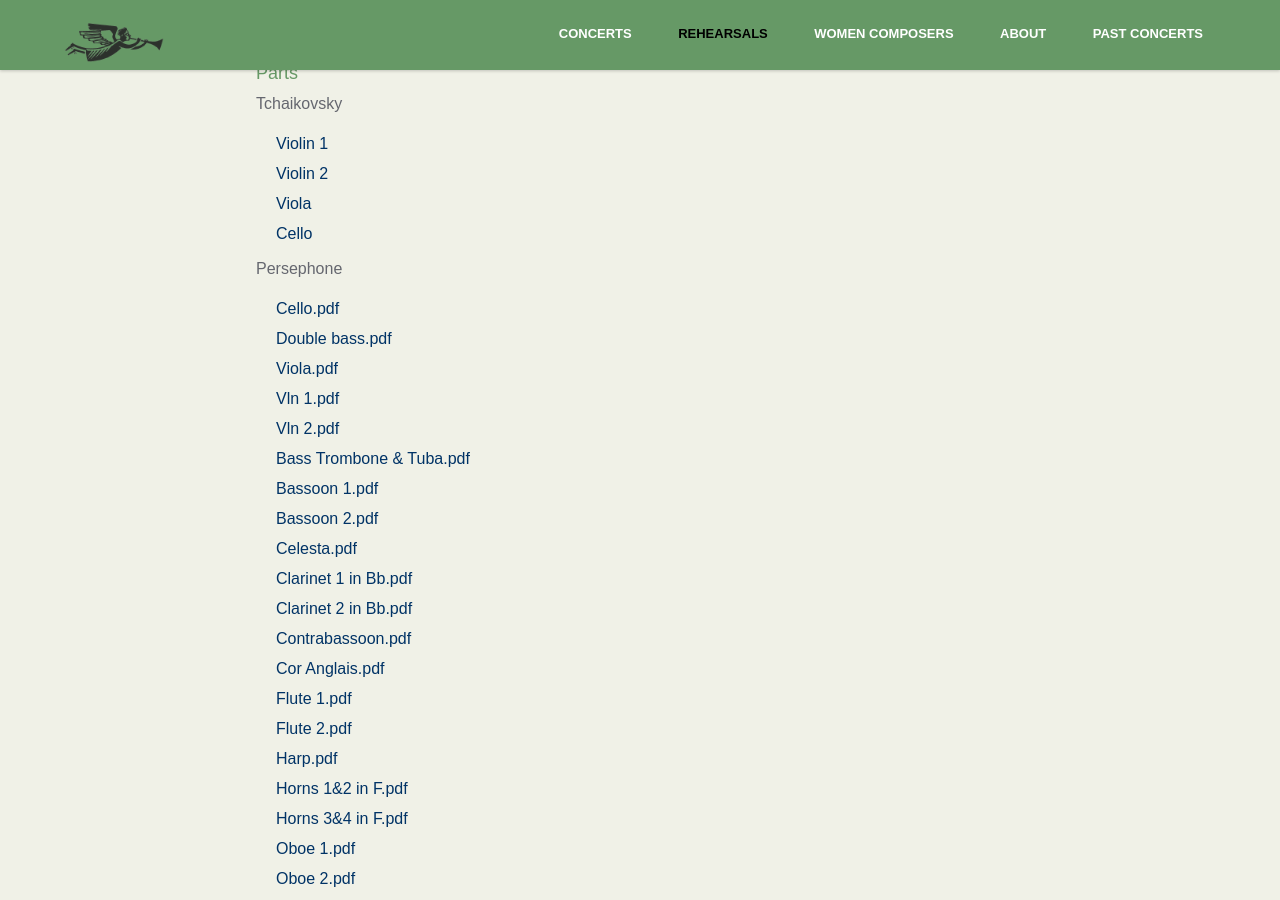
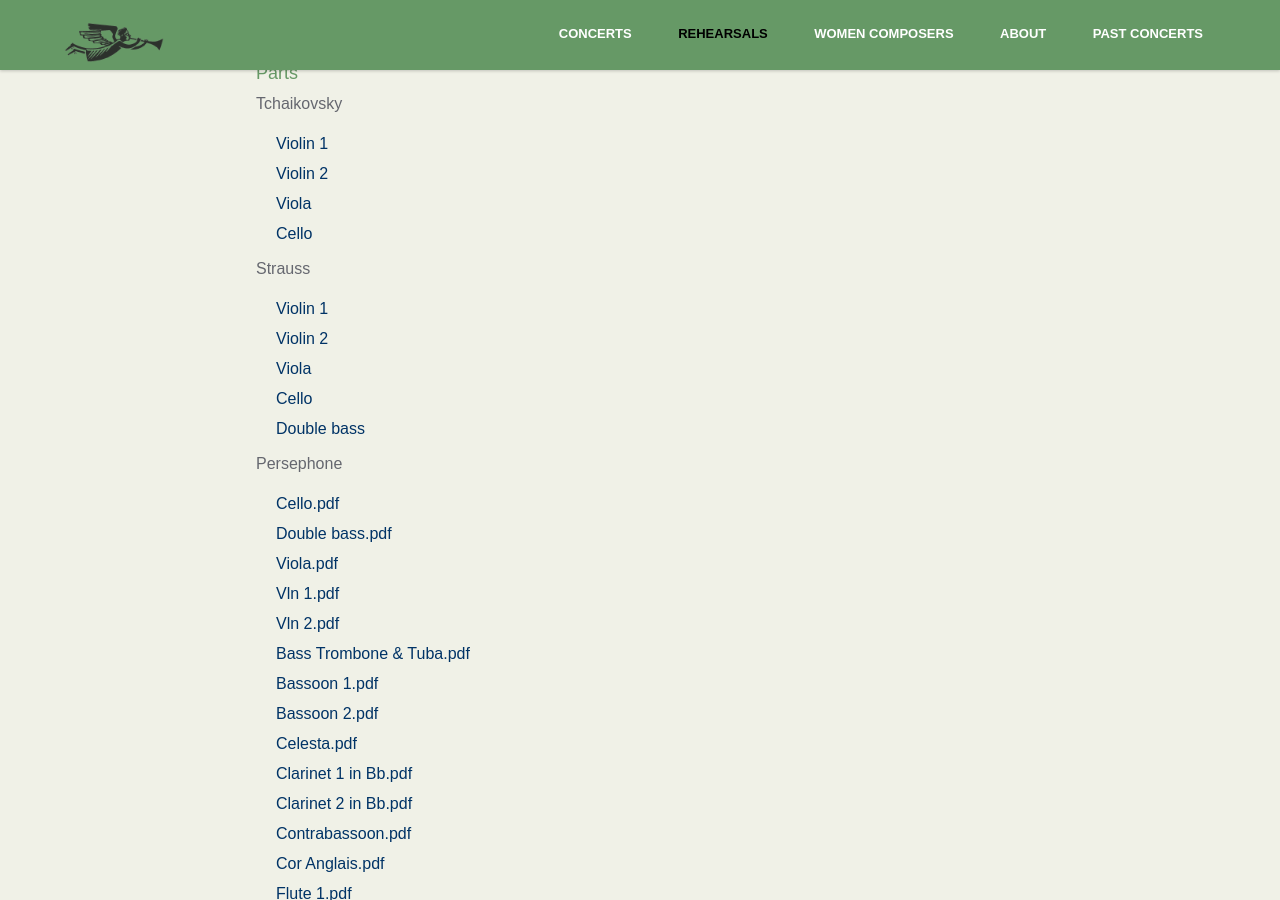
Before and after one commit to the-angel-orchestra/the-angel-orchestra.github.io, a Jekyll site: the page built from rehearsals/index.html, in a window 1280 px wide and 900 px high, scrolled down 1279 px. Built offline with Jekyll 4.4.1, drawn with Linux system fonts in a browser that asks for light colours; nearby versions of some CDN libraries; some web fonts are replaced.

Commit message:
Add Strauss bowed parts

```diff
--- a/rehearsals/index.html
+++ b/rehearsals/index.html
@@ -42,6 +42,15 @@ img-src: sbk.jpeg
                 <li><a href="/assets/images/Tchaik Nutcracker vln2 bowed.pdf">Violin 2</a></li>
                 <li><a href="/assets/images/Tchaik Nutcracker vla bowed.pdf">Viola</a></li>
                 <li><a href="/assets/images/Tchaik Nutcracker vcl bowed.pdf">Cello</a></li>
+            </ul>
+
+            <p>Strauss</p>
+            <ul>
+                <li><a href="/assets/images/4 Last Songs vln1 bowed.pdf">Violin 1</a></li>
+                <li><a href="/assets/images/4 Last Songs vln2 bowed.pdf">Violin 2</a></li>
+                <li><a href="/assets/images/4 Last Songs vla bowed.pdf">Viola</a></li>
+                <li><a href="/assets/images/4 Last Songs vcl bowed.pdf">Cello</a></li>
+                <li><a href="/assets/images/4 Last Songs cb bowed.pdf">Double bass</a></li>
             </ul>
 
             <p>Persephone</p>
```
Also changed, not shown: 5 other files.
